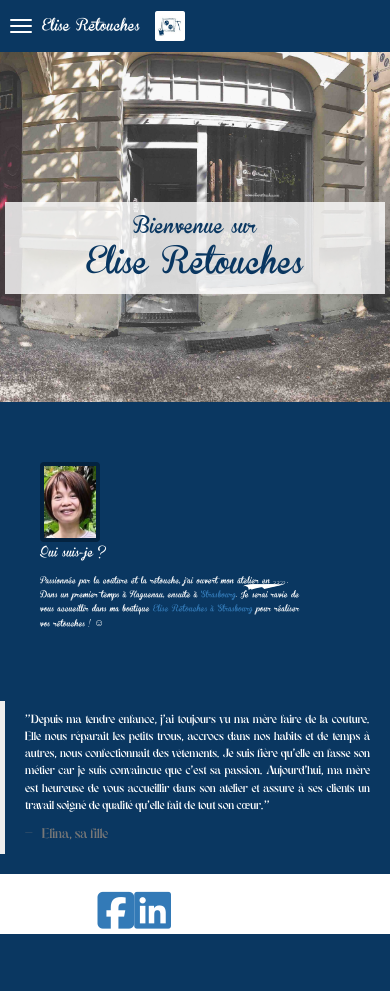
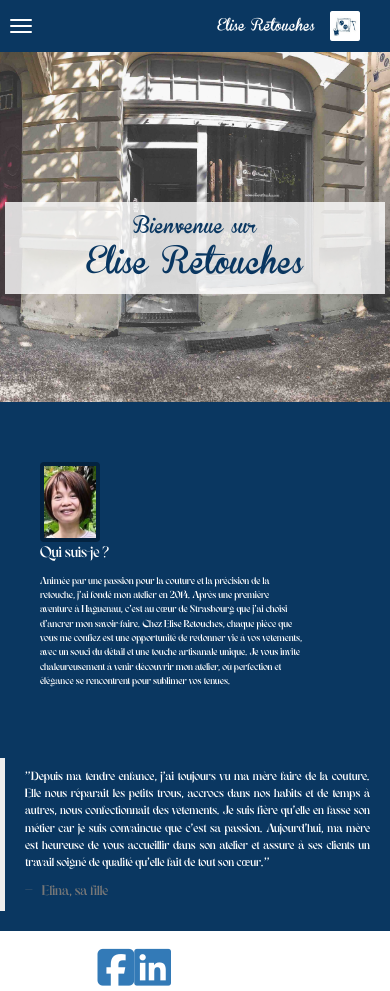
Before and after one commit to jtphe/eliseretouches-frontend, a PHP site: page / in a window 390 px wide. Before the commit the page ends 934 px from the top, so only its background shows below. Run offline with PHP 8.4, Linux system fonts and the light colour scheme; some libraries are stand-ins or nearby versions.

Commit message:
feat(website-redesign): working on header
WIP

```diff
--- a/css/style.css
+++ b/css/style.css
@@ -26,6 +26,10 @@ body {
   background-color: var(--primary-color);
 }
 
+* {
+  box-sizing: border-box;
+}
+
 li {
   list-style-type: none;
   font-family: var(--font-family-secondary);
@@ -33,6 +37,11 @@ li {
 
 a {
   text-decoration: none;
+}
+
+p {
+  font-family: var(--font-family-secondary);
+  font-size: 12px;
 }
 
 .container {
@@ -65,8 +74,10 @@ a {
   padding: 1rem 0;
 }
 
-.navbar-collapse {
-  margin-top: 1rem;
+.navbar-header {
+  display: flex;
+  justify-content: space-between; /* Sépare les éléments de chaque côté */
+  align-items: center;
 }
 
 .navbar-header,
@@ -291,20 +302,72 @@ a {
     margin: 0;
   }
   .navbar-header {
-    flex-direction: row; /* Align items in a row on mobile */
+    flex-direction: row;
+    justify-content: space-between; /* Sépare les éléments à gauche et à droite */
+    width: 100%; /* Prend la largeur complète du viewport */
+    max-width: 100%;
   }
+
   .section-logo {
-    order: 1; /* Move logo and company name to the right */
-    margin-left: auto;
-    margin-right: 2rem;
-    flex-direction: row;
+    margin-left: auto; /* Pousse le bloc logo et nom à droite */
+    margin-right: 0; /* Assure qu'il n'y a pas de marge à droite */
+    order: 2;
+    flex-direction: row-reverse; /* Inverse l'ordre des éléments */
   }
+
   .company-name {
-    order: 1; /* Place company name before logo on small screens */
-    margin-right: 0; /* Ensure no extra margin is added */
+    font-size: 2.5rem; /* Ajuste la taille du texte */
   }
-  .logo-img {
-    order: 2; /* Place logo after company name on small screens */
+
+  .logo-img img {
+    width: 40px; /* Ajuste la taille du logo si nécessaire */
+    height: auto;
+  }
+
+  .navbar {
+    position: relative; /* Assure que les éléments internes sont bien positionnés */
+  }
+
+  .navbar-collapse {
+    display: none; /* Cache le menu par défaut */
+    flex-direction: column;
+    position: absolute;
+    top: 100%;
+    left: 0;
+    width: 100%;
+    background-color: var(--primary-color);
+    z-index: 10;
+    padding: 10px 0;
+  }
+
+  .container > .navbar-collapse {
+    margin: 0;
+  }
+
+  /* Affiche le menu lorsque la classe "in" est présente */
+  .navbar-collapse.collapse.in {
+    display: flex; /* Change de "block" à "flex" pour conserver le layout */
+  }
+
+  .nav > li {
+    display: block;
+    text-align: center; /* Centrer les liens de navigation */
+    width: 100%; /* Chaque élément prend toute la largeur */
+    padding: 10px 0; /* Espacement entre les éléments du menu */
+  }
+
+  .navbar-header {
+    display: flex;
+    justify-content: space-between;
+    align-items: center;
+    width: 100%;
+  }
+
+  /* Assurer que le logo et le nom de l'entreprise sont bien positionnés */
+  .section-logo {
+    display: flex;
+    align-items: center;
+    justify-content: center;
   }
 }
 
--- a/index.html
+++ b/index.html
@@ -114,7 +114,7 @@
     <!-- End Matomo Code -->
   </head>
 
-  <body class="body-erh">
+  <body class="body">
     <!-- Conteneur pour le header -->
     <div id="header"></div>
 
@@ -137,21 +137,14 @@
         <div class="welcome-presentation">
           <p class="who-am-i">Qui suis-je ?</p>
           <p class="who-am-i-text">
-            Passionnée par la couture et la retouche, j'ai ouvert mon atelier en
-            2014. Dans un premier temps à Haguenau, ensuite à
-            <a
-              href="https://goo.gl/maps/JbKNVeBHYQgdzscU8"
-              target="_blank"
-              style="text-decoration: none"
-              >Strasbourg</a
-            >. Je serai ravie de vous accueillir dans ma boutique
-            <a
-              href="https://goo.gl/maps/JbKNVeBHYQgdzscU8"
-              target="_blank"
-              style="text-decoration: none"
-              >Elise Retouches à Strasbourg</a
-            >
-            pour réaliser vos retouches ! ☺︎
+            Animée par une passion pour la couture et la précision de la
+            retouche, j’ai fondé mon atelier en 2014. Après une première
+            aventure à Haguenau, c’est au cœur de Strasbourg que j’ai choisi
+            d’ancrer mon savoir-faire. Chez Elise Retouches, chaque pièce que
+            vous me confiez est une opportunité de redonner vie à vos vêtements,
+            avec un souci du détail et une touche artisanale unique. Je vous
+            invite chaleureusement à venir découvrir mon atelier, où perfection
+            et élégance se rencontrent pour sublimer vos tenues.
           </p>
         </div>
       </div>
```
